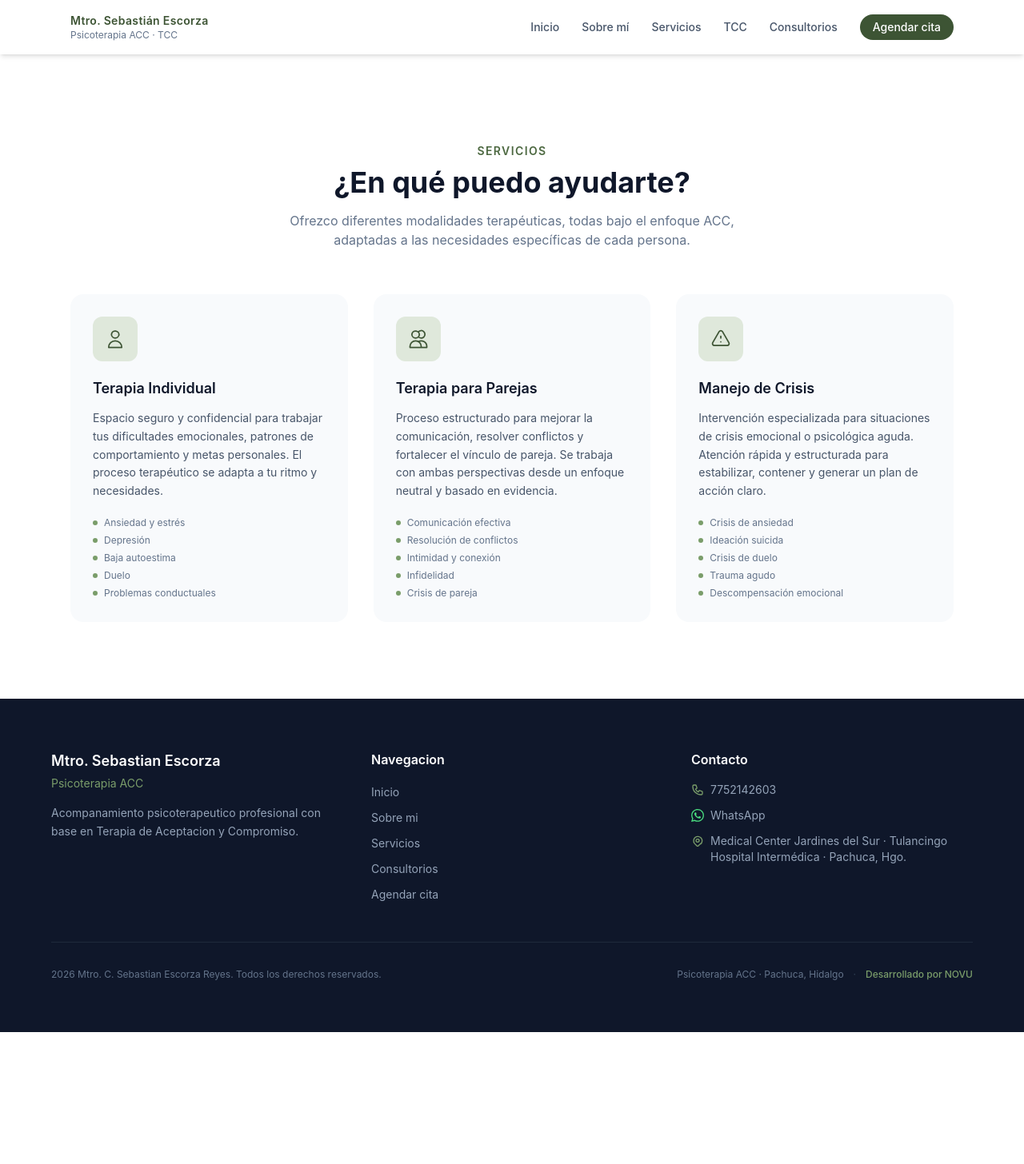
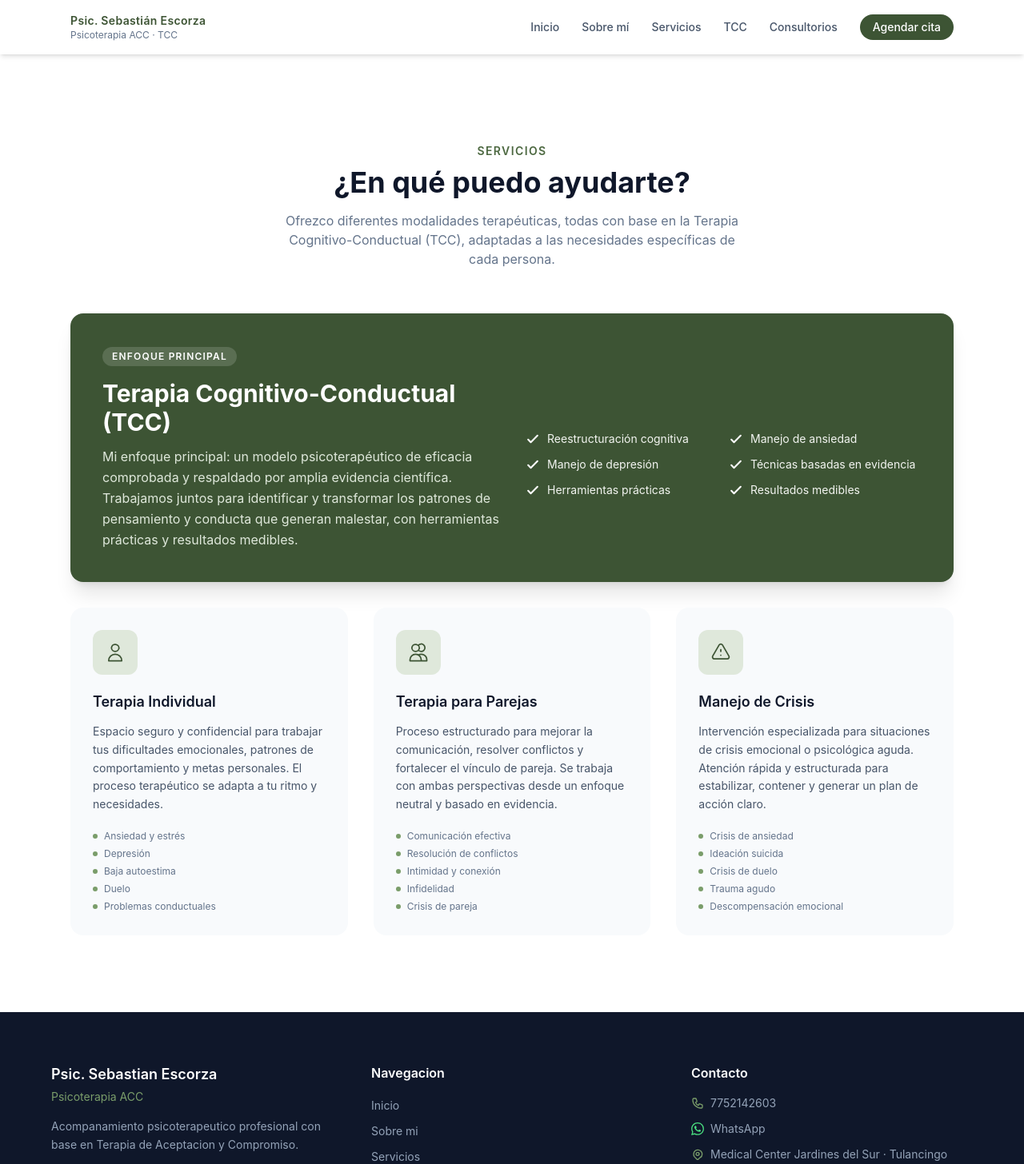
Before and after one commit to novumarketing/sebastian-psicologia, a Next.js app: page /servicios in a window 1280 px wide. Shown: the top 1456 px of the page at 80% size. Before the commit the page ends 1291 px from the top, so only its background shows below. Built offline with nearby package versions, Linux system fonts and the light colour scheme.

Commit message:
Add files via upload

```diff
--- a/components/About.tsx
+++ b/components/About.tsx
@@ -9,7 +9,7 @@ export default function About() {
           <div className="relative overflow-hidden rounded-2xl shadow-2xl aspect-[3/4] max-w-sm mx-auto lg:mx-0 bg-primary-100">
             <img
               src="/sebastian.jpg"
-              alt="Mtro. C. Sebastián Escorza Reyes"
+              alt="Psic. C. Sebastián Escorza Reyes"
               className="w-full h-full object-cover object-top"
             />
           </div>
@@ -33,7 +33,7 @@ export default function About() {
             Acompañamiento profesional con base científica
           </h2>
           <p className="text-slate-600 leading-relaxed mb-4">
-            Soy Mtro. C. Sebastián Escorza Reyes, psicoterapeuta especializado en <strong className="text-slate-800">Terapia Cognitivo-Conductual (TCC)</strong>, un enfoque de eficacia comprobada y respaldado por amplia evidencia científica, que complemento con herramientas de Aceptación y Compromiso (ACC).
+            Soy Psic. C. Sebastián Escorza Reyes, psicoterapeuta especializado en <strong className="text-slate-800">Terapia Cognitivo-Conductual (TCC)</strong>, un enfoque de eficacia comprobada y respaldado por amplia evidencia científica, que complemento con herramientas de Aceptación y Compromiso (ACC).
           </p>
           <p className="text-slate-600 leading-relaxed mb-8">
             Mi trabajo se centra en ayudarte a identificar y transformar los patrones de pensamiento y conducta que generan malestar, desarrollando herramientas prácticas para afrontar la ansiedad, la depresión y los retos del día a día, y para actuar conforme a lo que verdaderamente importa para ti.
--- a/components/Appointments.tsx
+++ b/components/Appointments.tsx
@@ -23,7 +23,7 @@ export default function Appointments() {
   const handleWhatsApp = (e: React.FormEvent) => {
     e.preventDefault()
     const msg = encodeURIComponent(
-      'Hola Mtro. Sebastián, me gustaría agendar una cita.' +
+      'Hola Psic. Sebastián, me gustaría agendar una cita.' +
       String.fromCharCode(10) + String.fromCharCode(10) +
       'Nombre: ' + form.name +
       String.fromCharCode(10) + 'Teléfono: ' + form.phone +
--- a/components/Footer.tsx
+++ b/components/Footer.tsx
@@ -13,7 +13,7 @@ export default function Footer() {
     <footer className="bg-slate-900 text-slate-400 py-16 px-6">
       <div className="max-w-6xl mx-auto grid grid-cols-1 md:grid-cols-3 gap-12">
         <div>
-          <h3 className="text-white font-semibold text-lg mb-1">Mtro. Sebastian Escorza</h3>
+          <h3 className="text-white font-semibold text-lg mb-1">Psic. Sebastian Escorza</h3>
           <p className="text-primary-400 text-sm mb-4">Psicoterapia ACC</p>
           <p className="text-sm leading-relaxed">
             Acompanamiento psicoterapeutico profesional con base en Terapia de Aceptacion y Compromiso.
@@ -43,7 +43,7 @@ export default function Footer() {
               7752142603
             </li>
             <li>
-              <a href="https://wa.me/527752142603?text=Hola%20Mtro.%20Sebasti%C3%A1n%2C%20vi%20su%20sitio%20web%20y%20me%20gustar%C3%ADa%20recibir%20m%C3%A1s%20informaci%C3%B3n%20para%20agendar%20una%20consulta." target="_blank" rel="noopener noreferrer" className="flex items-center gap-2 hover:text-white transition-colors">
+              <a href="https://wa.me/527752142603?text=Hola%20Psic.%20Sebasti%C3%A1n%2C%20vi%20su%20sitio%20web%20y%20me%20gustar%C3%ADa%20recibir%20m%C3%A1s%20informaci%C3%B3n%20para%20agendar%20una%20consulta." target="_blank" rel="noopener noreferrer" className="flex items-center gap-2 hover:text-white transition-colors">
                 <svg className="w-4 h-4 text-green-400 shrink-0" fill="currentColor" viewBox="0 0 24 24">
                   <path d="M17.472 14.382c-.297-.149-1.758-.867-2.03-.967-.273-.099-.471-.148-.67.15-.197.297-.767.966-.94 1.164-.173.199-.347.223-.644.075-.297-.15-1.255-.463-2.39-1.475-.883-.788-1.48-1.761-1.653-2.059-.173-.297-.018-.458.13-.606.134-.133.298-.347.446-.52.149-.174.198-.298.298-.497.099-.198.05-.371-.025-.52-.075-.149-.669-1.612-.916-2.207-.242-.579-.487-.5-.669-.51-.173-.008-.371-.01-.57-.01-.198 0-.52.074-.792.372-.272.297-1.04 1.016-1.04 2.479 0 1.462 1.065 2.875 1.213 3.074.149.198 2.096 3.2 5.077 4.487.709.306 1.262.489 1.694.625.712.227 1.36.195 1.871.118.571-.085 1.758-.719 2.006-1.413.248-.694.248-1.289.173-1.413-.074-.124-.272-.198-.57-.347m-5.421 7.403h-.004a9.87 9.87 0 01-5.031-1.378l-.361-.214-3.741.982.998-3.648-.235-.374a9.86 9.86 0 01-1.51-5.26c.001-5.45 4.436-9.884 9.888-9.884 2.64 0 5.122 1.03 6.988 2.898a9.825 9.825 0 012.893 6.994c-.003 5.45-4.437 9.884-9.885 9.884m8.413-18.297A11.815 11.815 0 0012.05 0C5.495 0 .16 5.335.157 11.892c0 2.096.547 4.142 1.588 5.945L.057 24l6.305-1.654a11.882 11.882 0 005.683 1.448h.005c6.554 0 11.89-5.335 11.893-11.893a11.821 11.821 0 00-3.48-8.413z"/>
                 </svg>
@@ -62,7 +62,7 @@ export default function Footer() {
       </div>
 
       <div className="max-w-6xl mx-auto mt-12 pt-8 border-t border-slate-800 flex flex-col md:flex-row justify-between items-center gap-4 text-xs text-slate-500">
-        <span>2026 Mtro. C. Sebastian Escorza Reyes. Todos los derechos reservados.</span>
+        <span>2026 Psic. C. Sebastian Escorza Reyes. Todos los derechos reservados.</span>
         <div className="flex items-center gap-3 flex-wrap justify-center">
           <span>Psicoterapia ACC · Pachuca, Hidalgo</span>
           <span className="text-slate-700">·</span>
--- a/components/Hero.tsx
+++ b/components/Hero.tsx
@@ -29,7 +29,7 @@ export default function Hero() {
         </h1>
 
         <p className="text-xl md:text-2xl text-primary-100 mb-4 font-light">
-          Mtro. C. Sebastián Escorza Reyes
+          Psic. C. Sebastián Escorza Reyes
         </p>
         <p className="text-base md:text-lg text-primary-200 mb-12 max-w-2xl mx-auto leading-relaxed">
           Psicólogo especialista en Terapia Cognitivo-Conductual (TCC) con Aceptación y Compromiso (ACC).
--- a/components/Navbar.tsx
+++ b/components/Navbar.tsx
@@ -33,7 +33,7 @@ export default function Navbar() {
     <header className={`fixed top-0 left-0 right-0 z-50 transition-all duration-300 ${t ? 'bg-transparent' : 'bg-white shadow-md'}`}>
       <div className="max-w-6xl mx-auto px-6 py-4 flex items-center justify-between">
         <Link href="/" className="flex flex-col leading-tight">
-          <span className={`font-semibold text-sm tracking-wide ${t ? 'text-white' : 'text-primary-700'}`}>Mtro. Sebastián Escorza</span>
+          <span className={`font-semibold text-sm tracking-wide ${t ? 'text-white' : 'text-primary-700'}`}>Psic. Sebastián Escorza</span>
           <span className={`text-xs ${t ? 'text-blue-100' : 'text-slate-500'}`}>Psicoterapia ACC · TCC</span>
         </Link>
 
--- a/components/Services.tsx
+++ b/components/Services.tsx
@@ -46,9 +46,32 @@ export default function Services() {
           <span className="text-primary-600 text-sm font-semibold uppercase tracking-widest">Servicios</span>
           <h2 className="mt-2 text-3xl sm:text-4xl font-bold text-slate-900">¿En qué puedo ayudarte?</h2>
           <p className="mt-4 text-slate-500 max-w-xl mx-auto">
-            Ofrezco diferentes modalidades terapéuticas, todas bajo el enfoque ACC,
+            Ofrezco diferentes modalidades terapéuticas, todas con base en la Terapia Cognitivo-Conductual (TCC),
             adaptadas a las necesidades específicas de cada persona.
           </p>
+        </div>
+
+        {/* Featured: TCC (enfoque principal) */}
+        <div className="mb-8 rounded-2xl bg-primary-700 text-white p-8 md:p-10 shadow-xl">
+          <span className="inline-block bg-white/15 text-white text-xs font-semibold uppercase tracking-widest px-3 py-1 rounded-full mb-4">Enfoque principal</span>
+          <div className="grid md:grid-cols-2 gap-8 items-center">
+            <div>
+              <h3 className="text-2xl md:text-3xl font-bold mb-3">Terapia Cognitivo-Conductual (TCC)</h3>
+              <p className="text-primary-100 leading-relaxed">
+                Mi enfoque principal: un modelo psicoterapéutico de eficacia comprobada y respaldado por amplia evidencia científica. Trabajamos juntos para identificar y transformar los patrones de pensamiento y conducta que generan malestar, con herramientas prácticas y resultados medibles.
+              </p>
+            </div>
+            <ul className="grid grid-cols-1 sm:grid-cols-2 gap-3">
+              {['Reestructuración cognitiva', 'Manejo de ansiedad', 'Manejo de depresión', 'Técnicas basadas en evidencia', 'Herramientas prácticas', 'Resultados medibles'].map((h) => (
+                <li key={h} className="flex items-center gap-2 text-sm text-primary-50">
+                  <svg className="w-5 h-5 text-white shrink-0" fill="none" stroke="currentColor" viewBox="0 0 24 24">
+                    <path strokeLinecap="round" strokeLinejoin="round" strokeWidth={2.5} d="M5 13l4 4L19 7" />
+                  </svg>
+                  {h}
+                </li>
+              ))}
+            </ul>
+          </div>
         </div>
 
         {/* Cards */}
```
